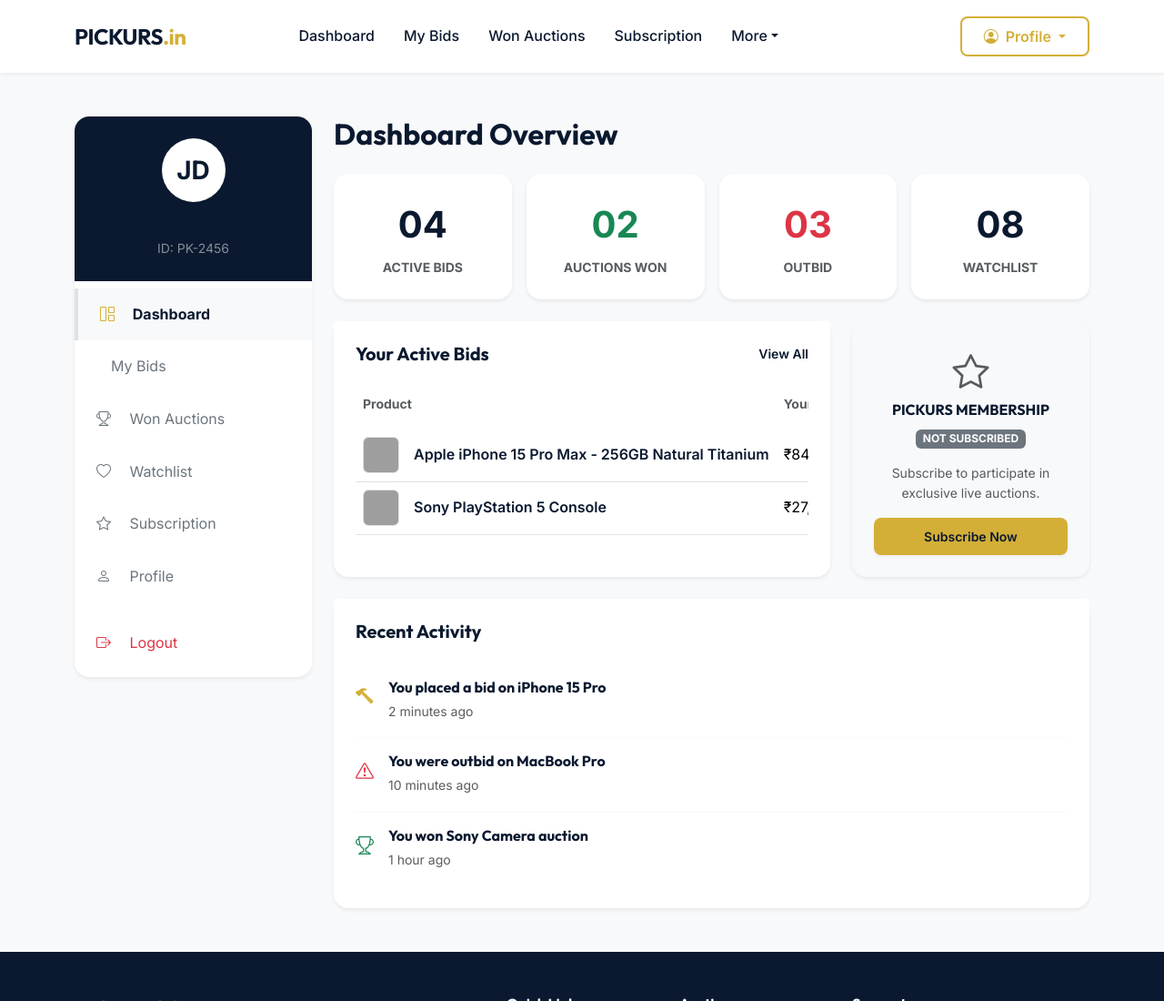
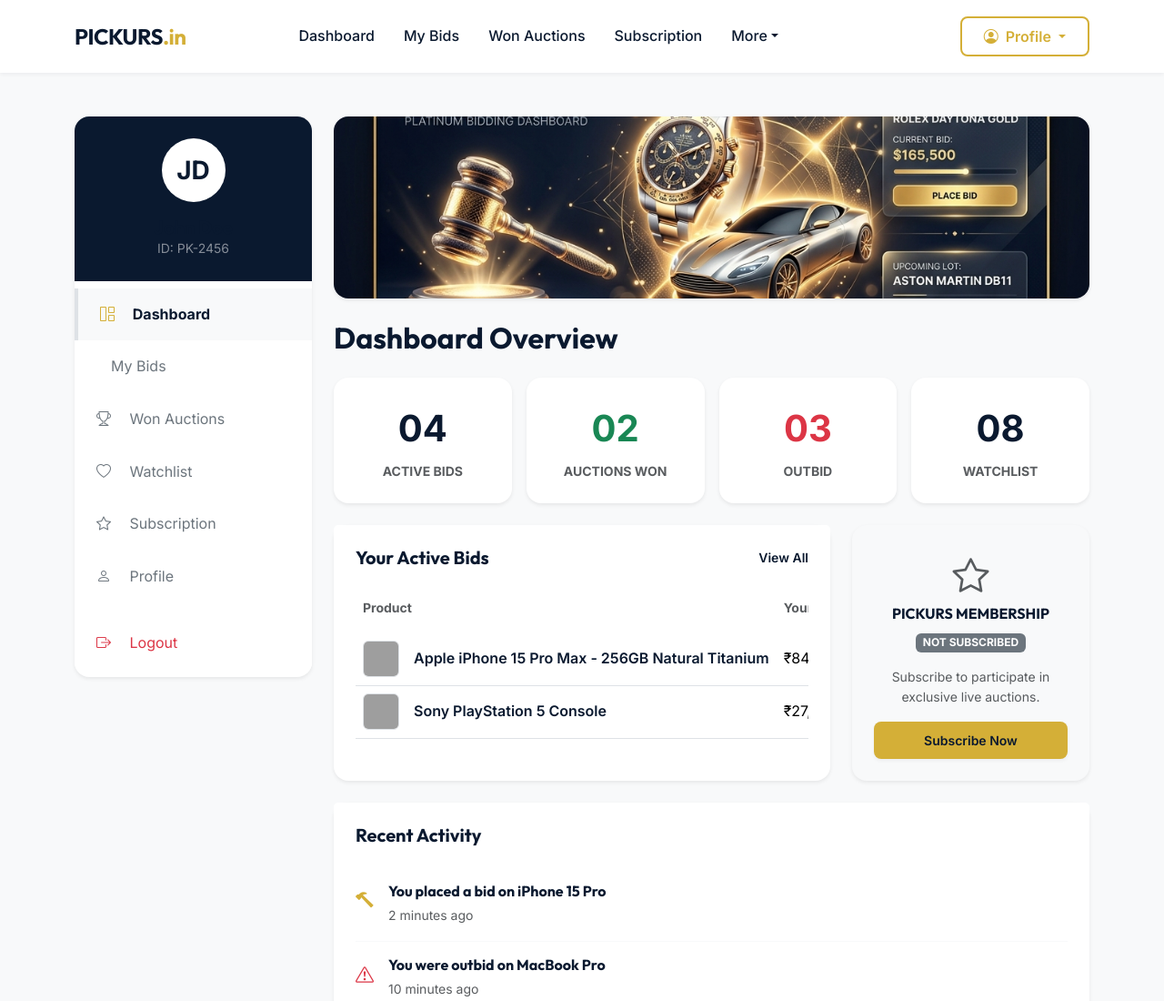
Before and after one commit to Sangeetha1106/BIDURS, a website: page pages/dashboard.html in a window 1280 px wide. Shown: the top 1100 px of the page at 91% size. Drawn offline with nearby package versions, Linux system fonts and the light colour scheme; sample sign-in values are in the browser's storage; grey boxes are pictures that could not be loaded; some icons are missing.

Commit message:
Update homepage and dashboard banner images

```diff
--- a/pages/dashboard.html
+++ b/pages/dashboard.html
@@ -39,6 +39,12 @@
 
       <!-- Main Content -->
       <div class="col-lg-9">
+
+        <!-- Premium Dashboard Banner -->
+        <div class="card border-0 rounded-4 overflow-hidden mb-4 shadow-sm">
+          <img src="../assets/images/dashboard-banner.png" alt="Premium Dashboard Banner" class="w-100 object-fit-cover" style="height: 200px;">
+        </div>
+
         <div class="d-flex justify-content-between align-items-center mb-4">
           <h2 class="fw-bold text-navy mb-0">Dashboard Overview</h2>
         </div>
```
Also changed, not shown: index.html (+1 -1 lines), assets/images/dashboard-banner.png (added), assets/images/hero-banner.png (added).
